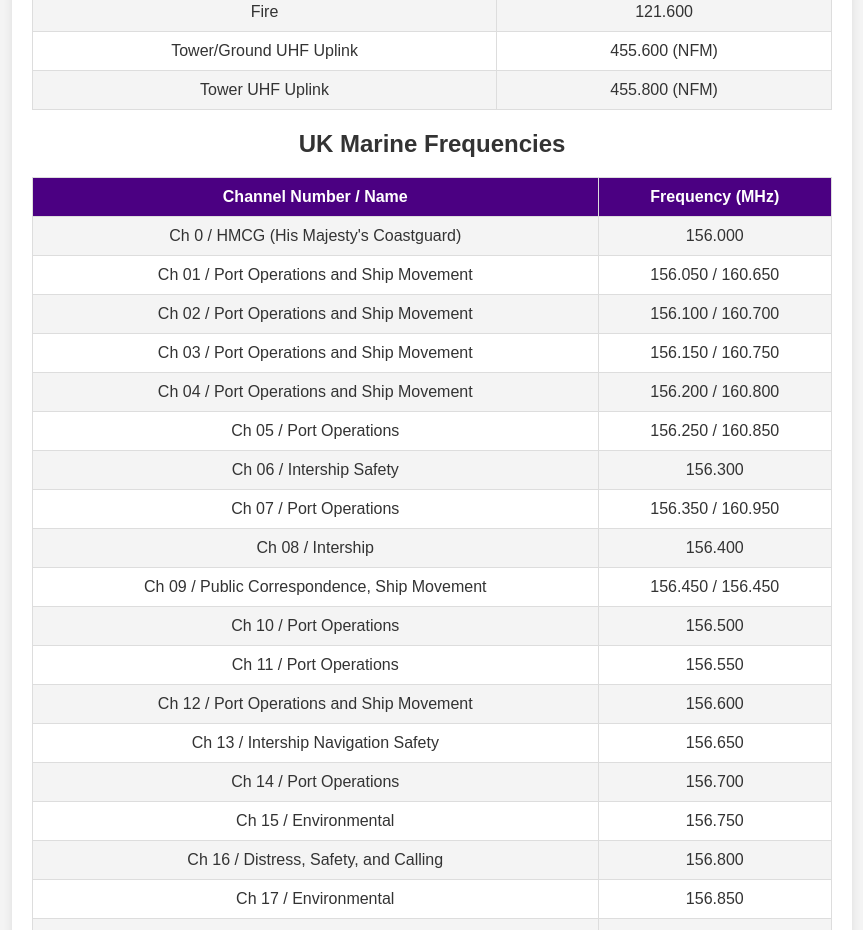
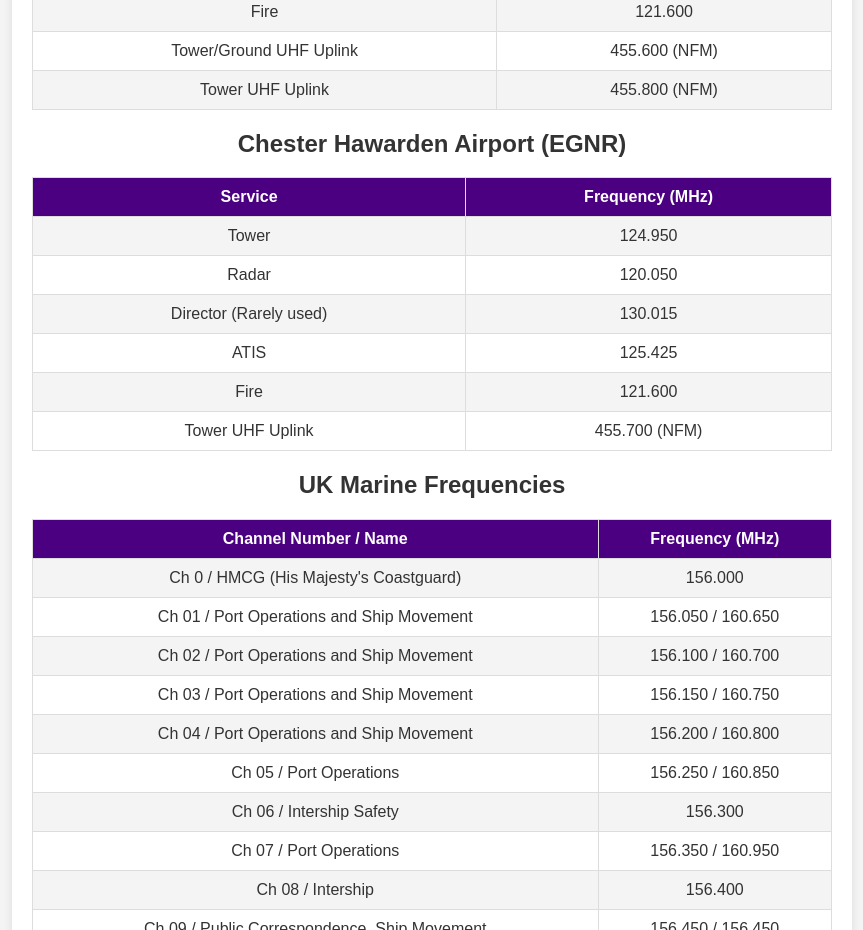
Before and after one commit to GBwilliam/soundsofatc.com, a plain HTML site: page frequencies.html in a window 1280 px wide. Shown: the part 780-1710 px from the top of the page, without its empty margins (208-1071 px from the left). Drawn offline with Linux system fonts and the light colour scheme.

Commit message:
Added Chester Hawarden Airport (EGNR)

```diff
--- a/frequencies.html
+++ b/frequencies.html
@@ -117,6 +117,37 @@
             <tr>
                 <td>Tower UHF Uplink</td>
                 <td>455.800 (NFM)</td>
+            </tr>
+        </table>
+                <h2>Chester Hawarden Airport (EGNR)</h2>
+        <table>
+            <tr>
+                <th>Service</th>
+                <th>Frequency (MHz)</th>
+            </tr>
+            <tr>
+                <td>Tower</td>
+                <td>124.950</td>
+            </tr>
+            <tr>
+                <td>Radar</td>
+                <td>120.050</td>
+            </tr>
+            <tr>
+                <td>Director (Rarely used)</td>
+                <td>130.015</td>
+            </tr>
+            <tr>
+                <td>ATIS</td>
+                <td>125.425</td>
+            </tr>
+            <tr>
+                <td>Fire</td>
+                <td>121.600</td>
+            </tr>
+            <tr>
+                <td>Tower UHF Uplink</td>
+                <td>455.700 (NFM)</td>
             </tr>
         </table>
 
```
